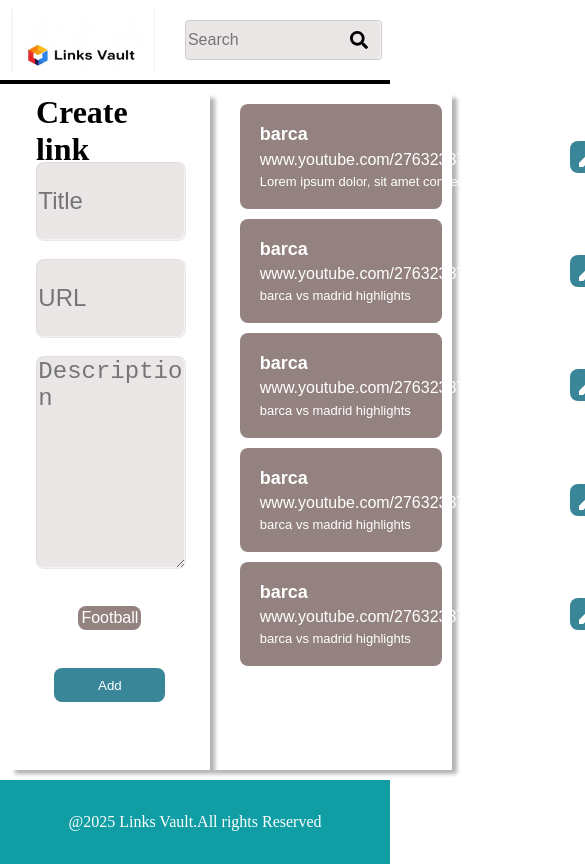
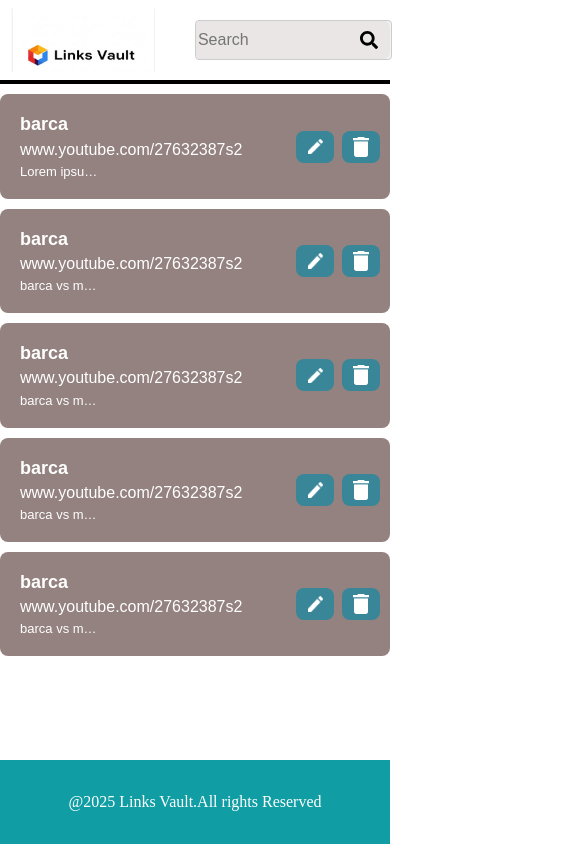
Before and after one commit to siyabongamasiya/Links-Vault, a React (Vite) app: page / in a window 390 px wide. Shown: the top 864 px of the page, 585 px wide, since content can reach past the window. Built offline with nearby package versions, Linux system fonts and the light colour scheme; a web font is replaced by a local one.

Commit message:
mod:made it responsive to mobile devices.

```diff
--- a/src/App.css
+++ b/src/App.css
@@ -107,8 +107,6 @@ h1 {
   box-shadow: 5px 4px 4px 0px var(--blur-color);
 }
 
-
-
 #link-form {
   display: flex;
   width: 100%;
@@ -206,7 +204,7 @@ textarea::placeholder {
 }
 
 #item-description {
-  width: 300px;
+  width: 20vw;
   font-size: small;
   font-weight: 100;
   white-space: nowrap;
@@ -253,3 +251,40 @@ textarea::placeholder {
   color: var(--background-text-icon-color);
   font-family: "Epunda Slab", serif;
 }
+
+@media screen and (max-width: 1024px) {
+  .desktop {
+    display: none;
+  }
+
+  #midSection {
+    flex-direction: column;
+    padding: 0px;
+  }
+
+  #rightMidSection {
+    width: 100%;
+    height: 100%;
+    padding-left: 0px;
+    box-shadow: 0px 0px 0px 0px var(--blur-color);
+  }
+
+  #list-item {
+    margin: 10px 0px;
+  }
+
+  #item-buttons {
+    display: flex;
+    justify-content: center;
+    align-items: center;
+    gap: 0.5rem;
+  }
+
+  .item-image {
+    width: 4vw;
+  }
+
+  #search-container {
+    margin: 0 0px 0 10px;
+  }
+}
```
